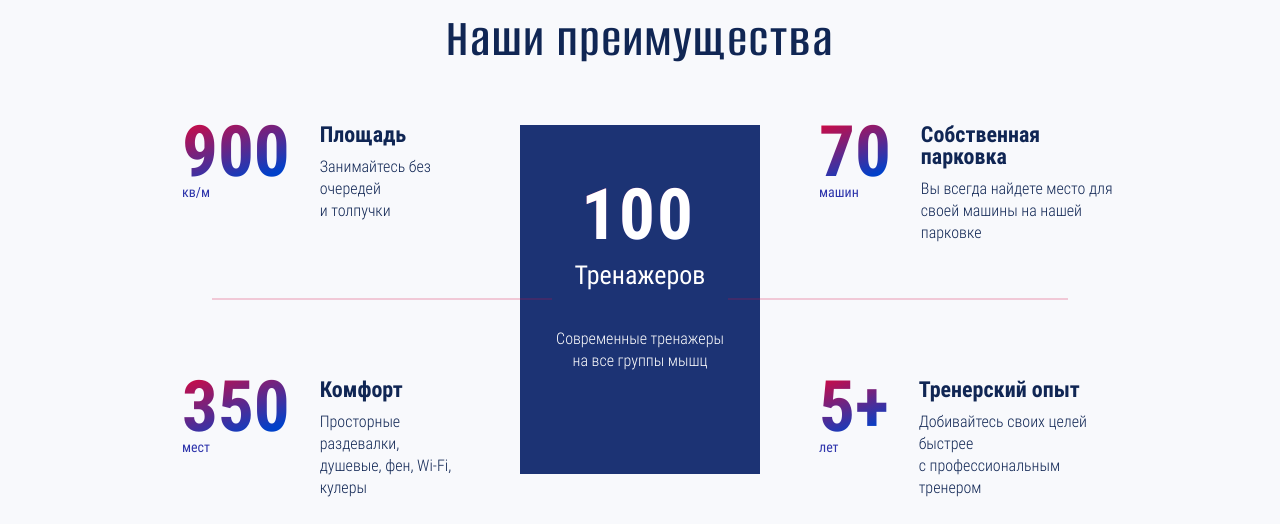
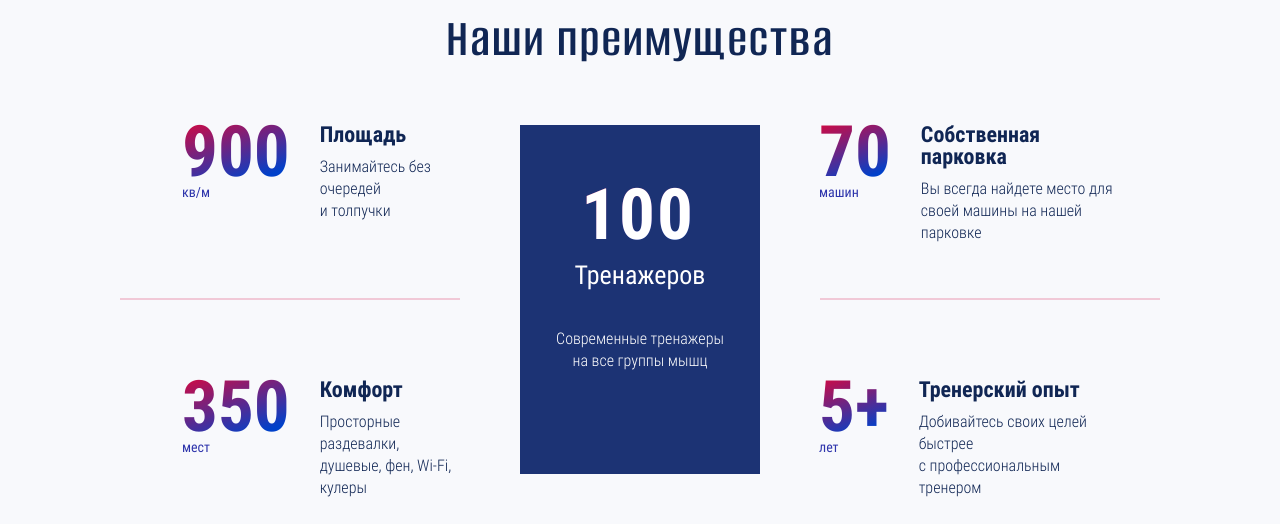
Before and after one commit to Statsou/fitness-2.0, a website: page source/index.html in a window 1280 px wide. Shown: the part 3600-4124 px from the top of the page. Drawn offline with nearby package versions, Linux system fonts and the light colour scheme; files that its build step writes are made by us from their sources; files whose address does not match are found by name.

Commit message:
Поправляет декоративные элементы

```diff
--- a/source/sass/blocks/advantages.scss
+++ b/source/sass/blocks/advantages.scss
@@ -217,7 +217,7 @@
   &::before {
     position: absolute;
     top: calc(50% - 1px);
-    right: 26vh;
+    right: 300px;
 
     width: 340px;
     height: 2px;
@@ -233,7 +233,7 @@
   &::after {
     position: absolute;
     top: calc(50% - 1px);
-    left: 26vh;
+    left: 300px;
 
     width: 340px;
     height: 2px;
```
Also changed, not shown: build/css/style.css, build/css/style.min.css, 1 other file.
